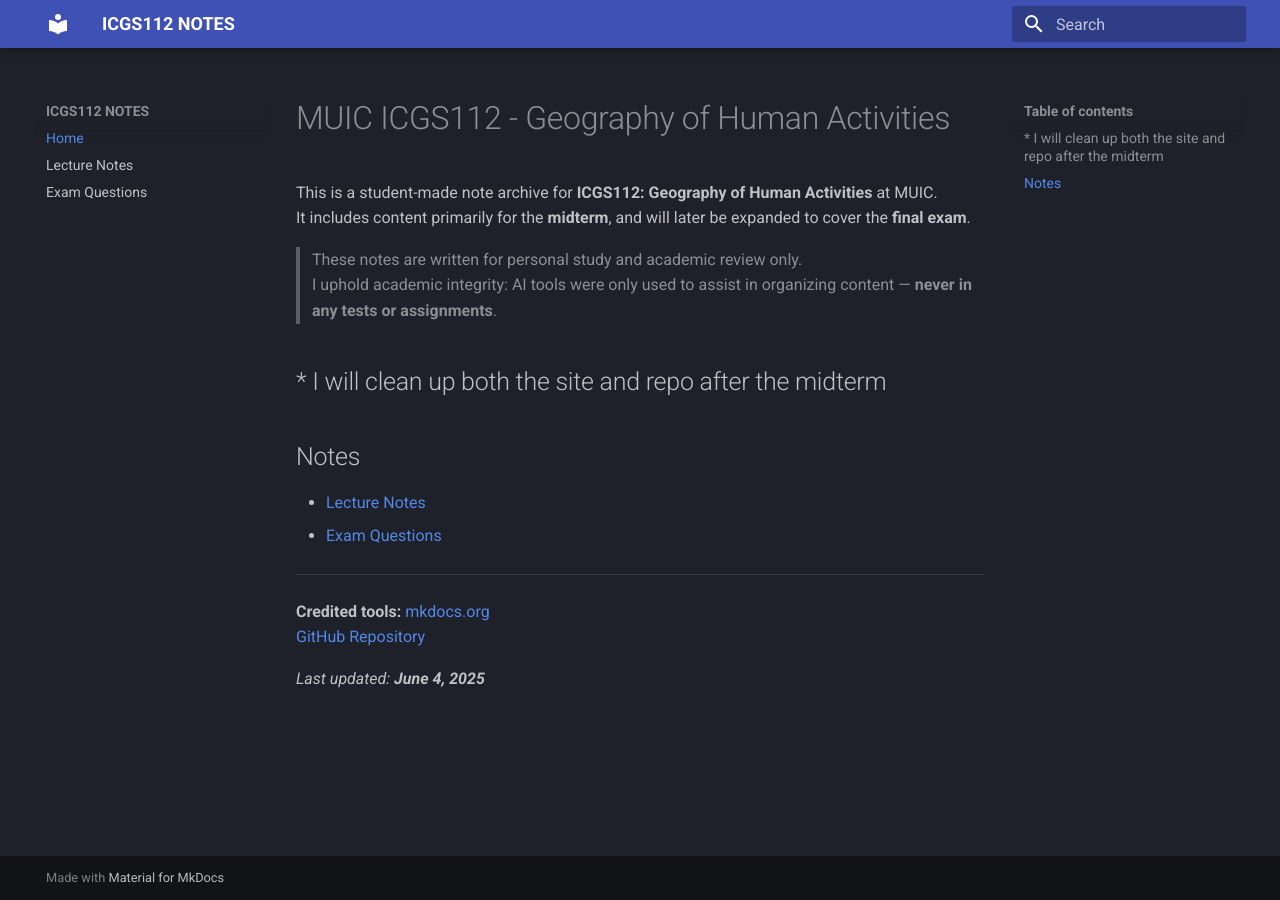
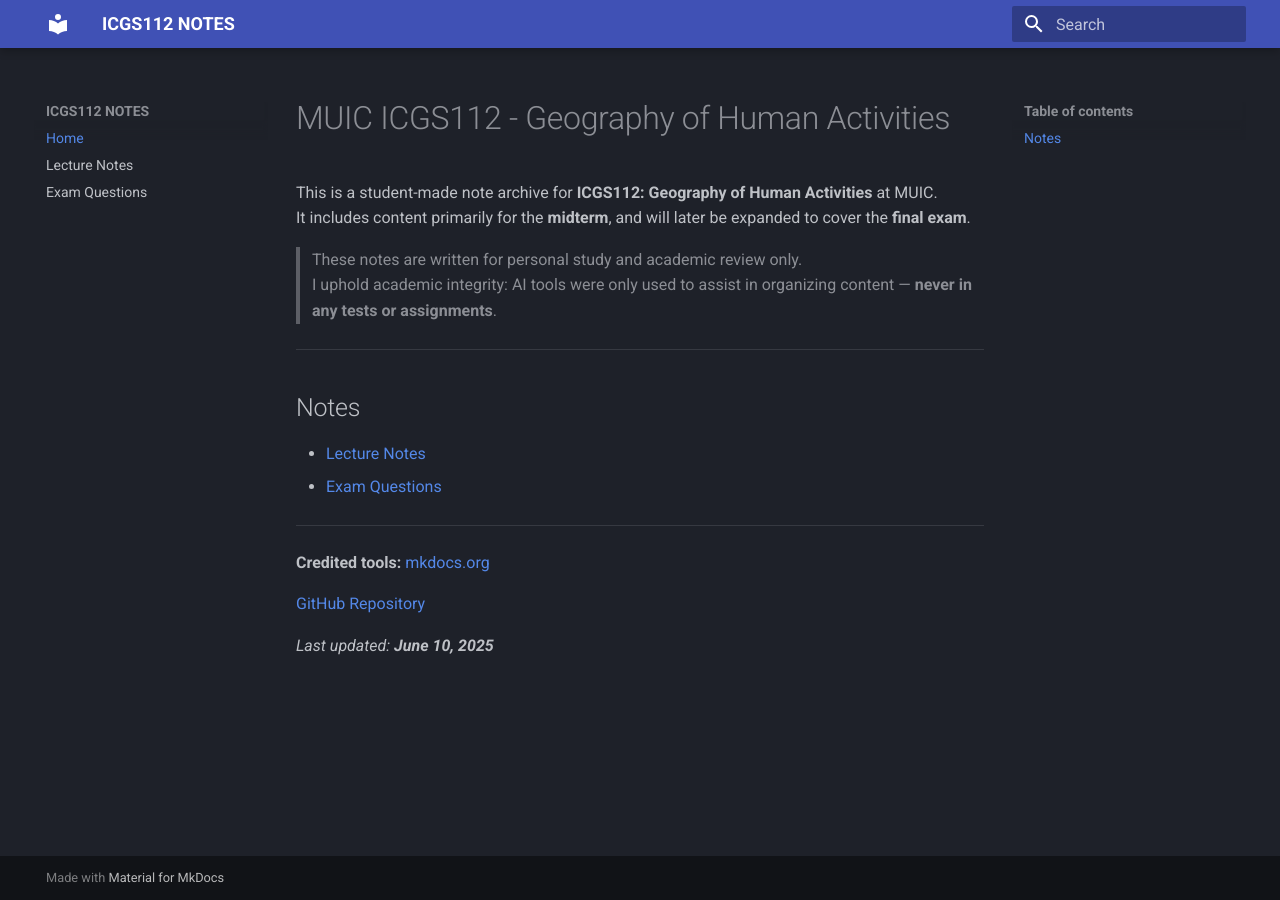
Before and after one commit to jiraroj-wir/MUIC-ICGS112-Geography-of-Human-Activities, an MkDocs documentation site: the page built from docs/index.md, in a window 1280 px wide. Built offline with MkDocs 1.6.1 and Material for MkDocs 9.7.7, drawn with Linux system fonts in a browser that asks for light colours.

```diff
--- a/docs/index.md
+++ b/docs/index.md
@@ -6,7 +6,6 @@ It includes content primarily for the **midterm**, and will later be expanded to
 > These notes are written for personal study and academic review only.
 > I uphold academic integrity: AI tools were only used to assist in organizing content — **never in any tests or assignments**.
 
-* I will clean up both the site and repo after the midterm
 ---
 
 ## Notes
@@ -17,6 +16,7 @@ It includes content primarily for the **midterm**, and will later be expanded to
 ---
 
 **Credited tools:** [mkdocs.org](https://www.mkdocs.org)
+
 [GitHub Repository](https://github.com/jiraroj-wir/MUIC-ICGS112-Geography-of-Human-Activities)
 
-_Last updated: **June 4, 2025**_
+_Last updated: **June 10, 2025**_
```
